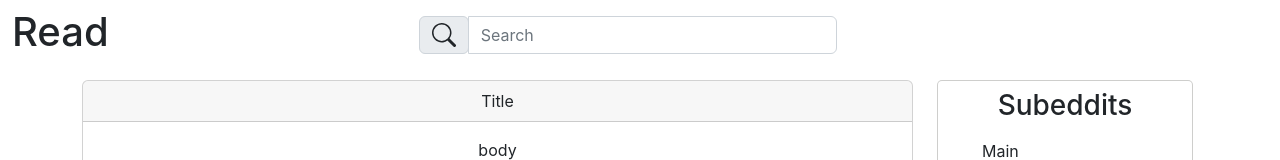
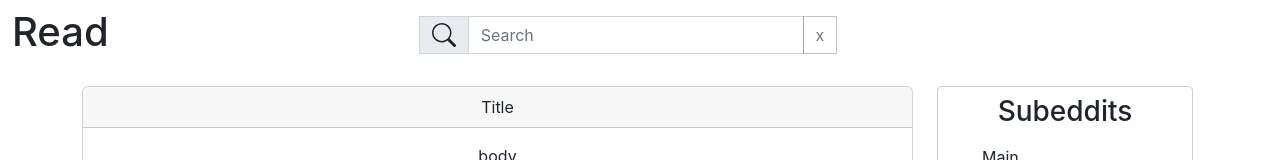
Before and after one commit to ZEwela/read, a React (Create React App) app: page / in a window 1280 px wide. Shown: the top 160 px of the page. Built offline with nearby package versions, Linux system fonts and the light colour scheme.

Commit message:
Search Visual Change

```diff
--- a/src/components/SearchBar.js
+++ b/src/components/SearchBar.js
@@ -3,14 +3,35 @@
 export default function SearchBar() {
     return (
         <div class="input-group searchbar">
-            <div class="input-group-prepend">
+            <div class="input-group mb-3">
+              <div class="input-group-prepend">
+                <span class="input-group-text" id="searchSpan">
+                    <svg xmlns="http://www.w3.org/2000/svg" width="24" height="24" fill="currentColor" class="bi bi-search" viewBox="0 0 16 16">
+                        <path d="M11.742 10.344a6.5 6.5 0 1 0-1.397 1.398h-.001c.03.04.062.078.098.115l3.85 3.85a1 1 0 0 0 1.415-1.414l-3.85-3.85a1.007 1.007 0 0 0-.115-.1zM12 6.5a5.5 5.5 0 1 1-11 0 5.5 5.5 0 0 1 11 0z"/>
+                    </svg>
+                </span>
+              </div>
+              <input type="text" class="form-control" aria-label="Search" placeholder="Search"/>
+              <div class="input-group-append">
+              <button class="btn btn-outline-secondary" id="closeBTN" type="button">x</button>
+              </div>
+            </div>
+        </div>
+    )
+}
+
+
+            {/* <div class="input-group-prepend">
                 <div class="input-group-text" id="btnGroupAddon">
                     <svg xmlns="http://www.w3.org/2000/svg" width="24" height="24" fill="currentColor" class="bi bi-search" viewBox="0 0 16 16">
                         <path d="M11.742 10.344a6.5 6.5 0 1 0-1.397 1.398h-.001c.03.04.062.078.098.115l3.85 3.85a1 1 0 0 0 1.415-1.414l-3.85-3.85a1.007 1.007 0 0 0-.115-.1zM12 6.5a5.5 5.5 0 1 1-11 0 5.5 5.5 0 0 1 11 0z"/>
                     </svg>
                 </div>
+                <div class="input-group-append">
+                    <div class="input-group-text" id="btnGroupAddon">
+                        x
+                    </div>
+                </div>
             </div>
             <input type="text" class="form-control" placeholder="Search" aria-label="Search" aria-describedby="btnGroupAddon"/>
-        </div>
-    )
-}
+        </div> */}
--- a/src/index.css
+++ b/src/index.css
@@ -25,6 +25,15 @@ code {
 .searchbar {
   margin-top: 0.5em;
   border: rgba(251, 246, 246, 0.05)
+}
+
+#closeBTN {
+  border-color: rgba(12 11 14 / 24%);
+  border-radius: 0%;
+}
+
+#searchSpan {
+  border-radius: 0%;
 }
 
 /* CategoriesMenu */
```
Also changed, not shown: src/app/App.js (line endings or trailing spaces), src/components/Header.js (line endings or trailing spaces).
